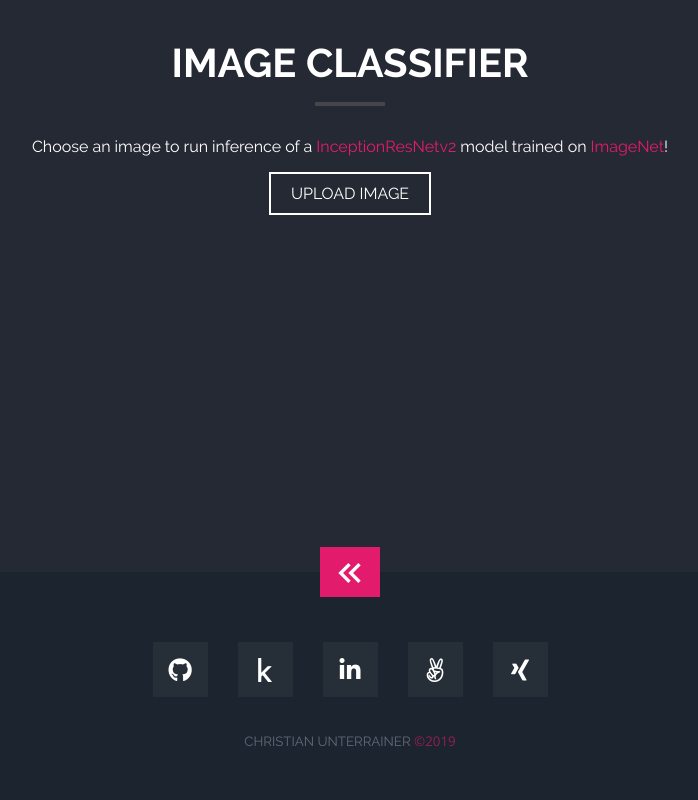
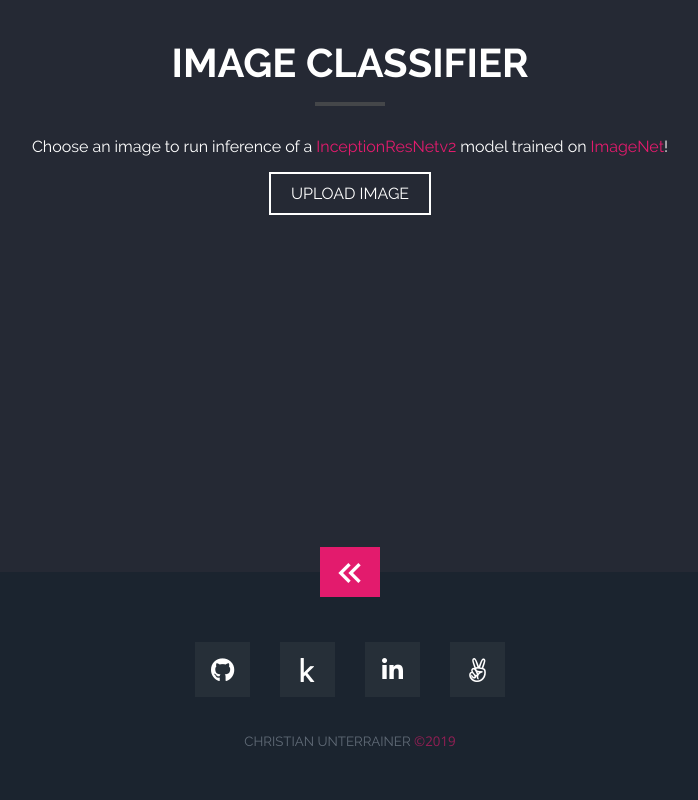
Before and after one commit to CozyDoomer/personal-website, a Flask app: page /image-classifier in a window 1280 px wide. Shown: the whole page, without its empty margins (290-988 px from the left). Run offline with Flask 2, Linux system fonts and the light colour scheme; parts of the project's set-up code (start-up, migrations or seed data) failed here and were passed over; some libraries are stand-ins or nearby versions.

Commit message:
remove xing profile

```diff
--- a/requirements.txt
+++ b/requirements.txt
@@ -29,4 +29,4 @@
 torchvision==0.3.0
 urllib3==1.24.2
 WTForms==2.2.1
-Werkzeug==0.15.3
+Werkzeug>=0.15.3
--- a/webapp/templates/image-classifier.html
+++ b/webapp/templates/image-classifier.html
@@ -130,11 +130,6 @@
         <i class="fab fa-angellist fb"></i>
       </div>
     </a>
-    <a href="https://www.xing.com/profile/Christian_Unterrainer3" target="_blank">
-      <div class="flex icon" id="icon-5">
-        <i class="fab fa-xing fb"></i>
-      </div>
-    </a>
   </div>
   <div class="info-box">
     <div class="footnote">CHRISTIAN UNTERRAINER <span class="highlight">&copy;2019</span></div>
--- a/webapp/templates/index.html
+++ b/webapp/templates/index.html
@@ -401,11 +401,6 @@
             <i class="fab fa-angellist fb"></i>
           </div>
         </a>
-        <a href="https://www.xing.com/profile/Christian_Unterrainer3" target="_blank">
-          <div class="flex icon" id="icon-5">
-            <i class="fab fa-xing fb"></i>
-          </div>
-        </a>
       </div>
       <div class="info-box">
         <div class="footnote">
--- a/webapp/templates/object-detection.html
+++ b/webapp/templates/object-detection.html
@@ -126,11 +126,6 @@
         <i class="fab fa-angellist fb"></i>
       </div>
     </a>
-    <a href="https://www.xing.com/profile/Christian_Unterrainer3" target="_blank">
-      <div class="flex icon" id="icon-5">
-        <i class="fab fa-xing fb"></i>
-      </div>
-    </a>
   </div>
   <div class="info-box">
     <div class="footnote">CHRISTIAN UNTERRAINER <span class="highlight">&copy;2019</span></div>
```
